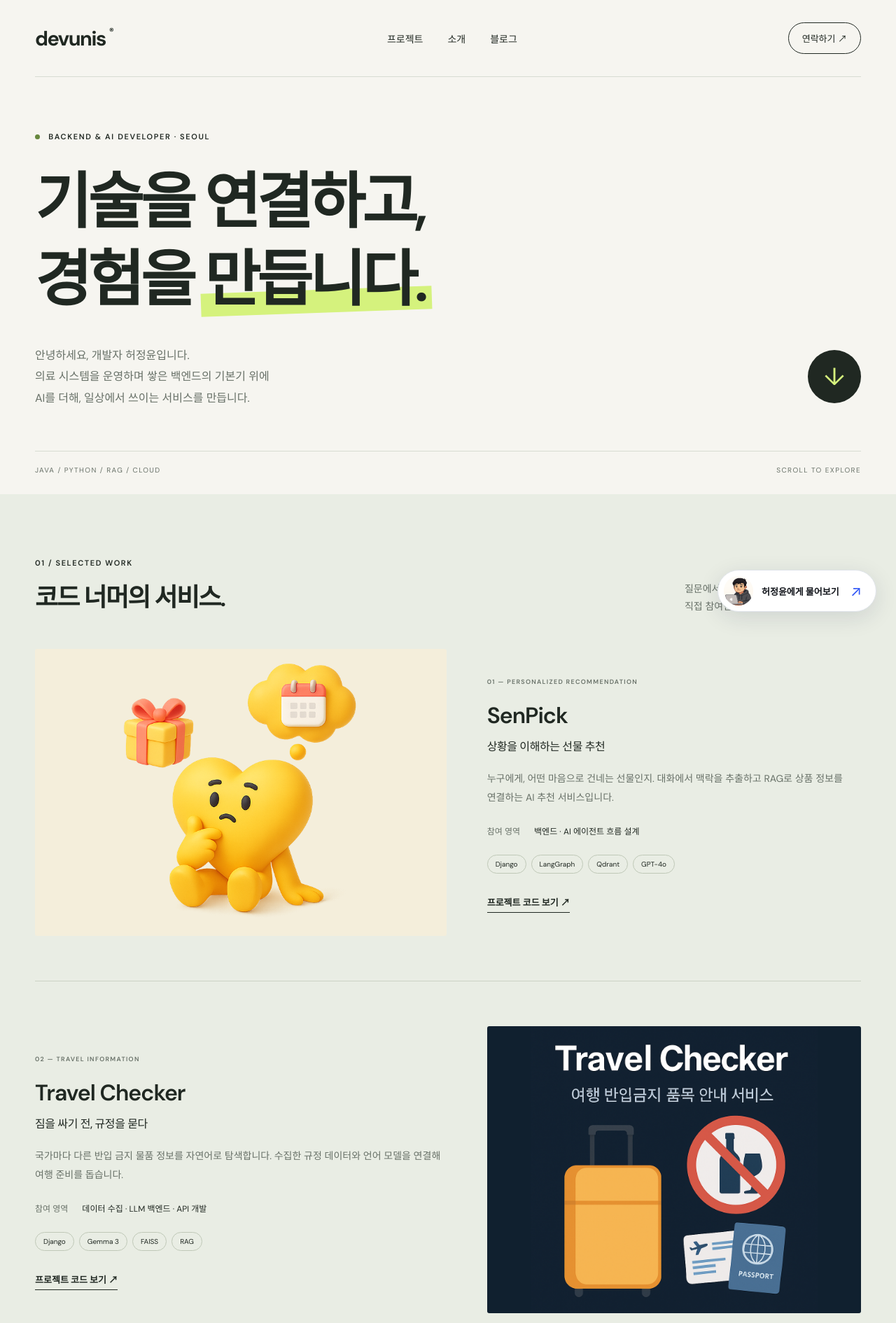
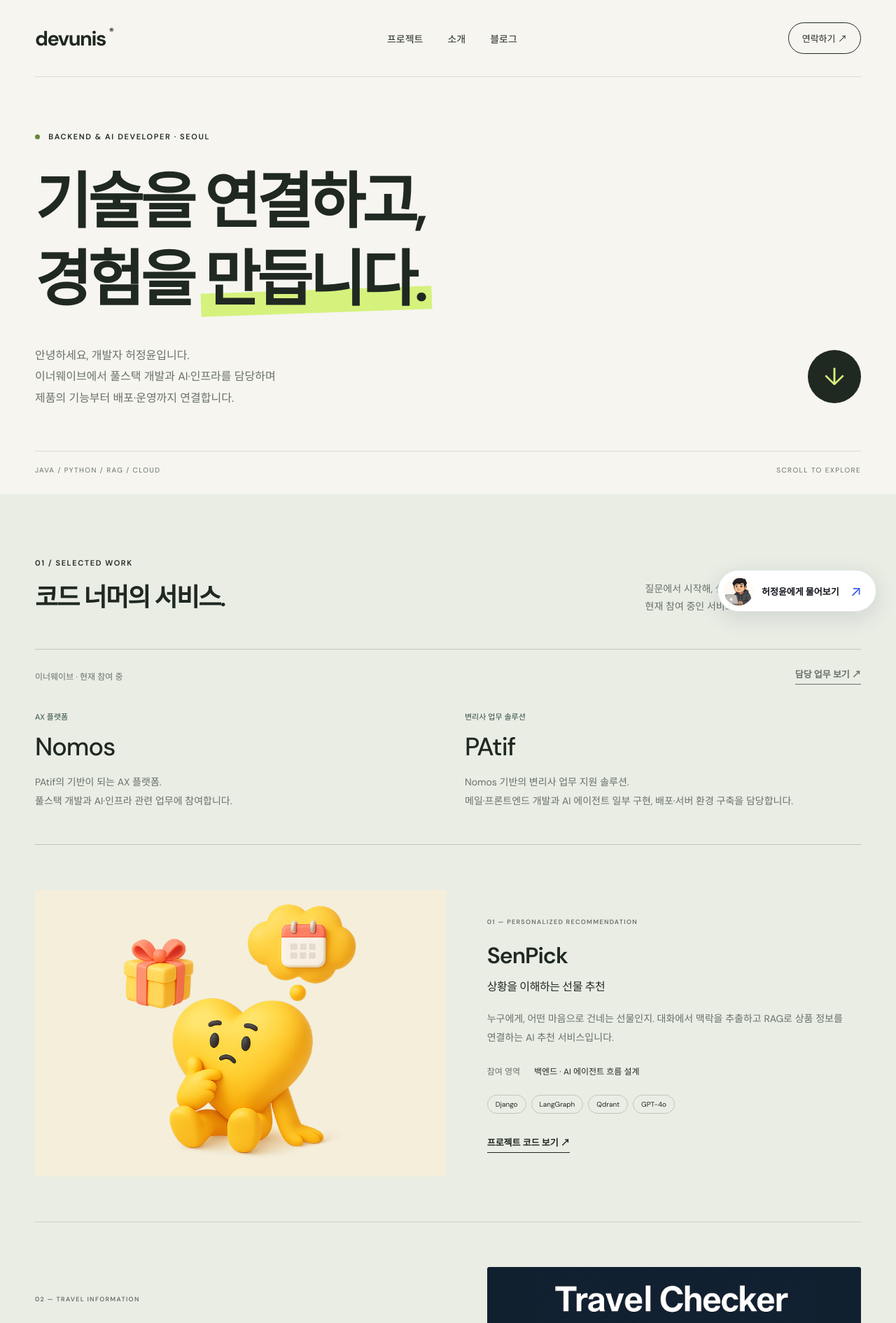
Before and after one commit to devunis/devunis.github.io, a Jekyll site: the page built from index.md, in a window 1280 px wide. Shown: the top 1890 px of the page at 70% size. Built offline with Jekyll 4.4.1, drawn with Linux system fonts in a browser that asks for light colours; some of the changed text lies outside the part shown.

Commit message:
Update portfolio with Innerwave Nomos and PAtif experience

```diff
--- a/_layouts/portfolio.html
+++ b/_layouts/portfolio.html
@@ -6,7 +6,7 @@
 <link rel="icon" href="{{ '/assets/images/avatar.png' | relative_url }}">
 <link rel="preconnect" href="https://fonts.googleapis.com"><link rel="preconnect" href="https://fonts.gstatic.com" crossorigin>
 <link href="https://fonts.googleapis.com/css2?family=DM+Sans:wght@400;500;600;700&family=Noto+Sans+KR:wght@400;500;600;700;900&display=swap" rel="stylesheet">
-<link rel="stylesheet" href="{{ '/assets/css/landing.css' | relative_url }}?v=20261016-project-images">
+<link rel="stylesheet" href="{{ '/assets/css/landing.css' | relative_url }}?v=20261020-career">
 <link rel="stylesheet" href="{{ '/assets/css/chatbot.css' | relative_url }}?v=20261012b">
 <script>window.DEVUNIS_CHAT_API_URL = {{ site.chatbot_api_url | jsonify }};</script>
 <script src="{{ '/assets/js/chatbot-core.js' | relative_url }}?v=20261012b" defer></script>
--- a/assets/css/landing.css
+++ b/assets/css/landing.css
@@ -154,3 +154,14 @@ h1,h2,h3,p{word-break:keep-all;overflow-wrap:break-word}
 .project-image img{display:block;width:100%;height:100%;object-fit:contain}
 .project-image.gift-art{background:#f4eedb}
 .project-image.travel-art{background:#10202f}
+
+.current-work{margin-bottom:64px;border-top:1px solid #bfc8b7;border-bottom:1px solid #bfc8b7;padding:25px 0 34px;}
+.current-work-heading{display:flex;justify-content:space-between;align-items:center;gap:20px;font-size:12px;color:var(--muted);}
+.current-work-grid{display:grid;grid-template-columns:1fr 1fr;gap:48px;margin-top:34px;}
+.current-work-category{font-size:11px;color:var(--green);}
+.current-work-grid h3{font-size:36px;letter-spacing:-1px;margin:10px 0 14px;font-weight:500;}
+.current-work-grid p{font-size:14px;color:var(--muted);line-height:1.9;word-break:keep-all;}
+.previous-experience{border-top:1px solid var(--line);padding-top:10px;margin-top:30px;}
+.previous-experience h3{font-size:18px;}
+.previous-experience p{font-size:12px;color:var(--muted);line-height:1.8;}
+@media(max-width:600px){.current-work-grid{grid-template-columns:1fr;gap:24px}.current-work{margin-bottom:40px}.current-work-grid h3{font-size:30px}.current-work-grid p{font-size:13px}.current-work-heading{font-size:10px}}
--- a/index.md
+++ b/index.md
@@ -8,17 +8,21 @@ permalink: /
 <section class="hero wrap">
 <div class="eyebrow"><span class="status-dot"></span> BACKEND & AI DEVELOPER · SEOUL</div>
 <h1>기술을 연결하고,<br>경험을 <span>만듭니다.</span></h1>
-<div class="hero-bottom"><p>안녕하세요, 개발자 허정윤입니다.<br>의료 시스템을 운영하며 쌓은 백엔드의 기본기 위에<br>AI를 더해, 일상에서 쓰이는 서비스를 만듭니다.</p><a class="round-link" href="#work" aria-label="프로젝트 살펴보기">↓</a></div>
+<div class="hero-bottom"><p>안녕하세요, 개발자 허정윤입니다.<br>이너웨이브에서 풀스택 개발과 AI·인프라를 담당하며<br>제품의 기능부터 배포·운영까지 연결합니다.</p><a class="round-link" href="#work" aria-label="프로젝트 살펴보기">↓</a></div>
 <div class="hero-caption"><span>JAVA / PYTHON / RAG / CLOUD</span><span>SCROLL TO EXPLORE</span></div>
 </section>
 <section class="work-section" id="work"><div class="wrap">
-<div class="section-heading"><div><span class="eyebrow">01 / SELECTED WORK</span><h2>코드 너머의 서비스.</h2></div><p>질문에서 시작해, 실제로 동작하는 제품으로.<br>직접 참여한 프로젝트를 소개합니다.</p></div>
+<div class="section-heading"><div><span class="eyebrow">01 / SELECTED WORK</span><h2>코드 너머의 서비스.</h2></div><p>질문에서 시작해, 실제로 동작하는 제품으로.<br>현재 참여 중인 서비스와 공개 프로젝트를 소개합니다.</p></div>
+<div class="current-work" aria-label="이너웨이브에서 참여 중인 서비스">
+<div class="current-work-heading"><span>이너웨이브 · 현재 참여 중</span><a class="text-link" href="/projects/">담당 업무 보기 ↗</a></div>
+<div class="current-work-grid"><article><span class="current-work-category">AX 플랫폼</span><h3>Nomos</h3><p>PAtif의 기반이 되는 AX 플랫폼.<br>풀스택 개발과 AI·인프라 관련 업무에 참여합니다.</p></article><article><span class="current-work-category">변리사 업무 솔루션</span><h3>PAtif</h3><p>Nomos 기반의 변리사 업무 지원 솔루션.<br>메일·프론트엔드 개발과 AI 에이전트 일부 구현, 배포·서버 환경 구축을 담당합니다.</p></article></div>
+</div>
 <article class="project project-senpick"><div class="project-art project-image gift-art"><img src="{{ '/assets/images/project-senpick.png' | relative_url }}" alt="SenPick 프로젝트 소개 이미지" width="610" height="610" loading="lazy"></div><div class="project-detail"><span class="eyebrow">01 — PERSONALIZED RECOMMENDATION</span><h3>SenPick<span>상황을 이해하는 선물 추천</span></h3><p>누구에게, 어떤 마음으로 건네는 선물인지. 대화에서 맥락을 추출하고 RAG로 상품 정보를 연결하는 AI 추천 서비스입니다.</p><dl><dt>참여 영역</dt><dd>백엔드 · AI 에이전트 흐름 설계</dd></dl><div class="tags"><span>Django</span><span>LangGraph</span><span>Qdrant</span><span>GPT-4o</span></div><a class="text-link" href="https://github.com/devunis/SenPick">프로젝트 코드 보기 ↗</a></div></article>
 <article class="project reverse"><div class="project-art project-image travel-art"><img src="{{ '/assets/images/project-travel.png' | relative_url }}" alt="Travel Checker 프로젝트 소개 이미지" width="1024" height="1024" loading="lazy"></div><div class="project-detail"><span class="eyebrow">02 — TRAVEL INFORMATION</span><h3>Travel Checker<span>짐을 싸기 전, 규정을 묻다</span></h3><p>국가마다 다른 반입 금지 물품 정보를 자연어로 탐색합니다. 수집한 규정 데이터와 언어 모델을 연결해 여행 준비를 돕습니다.</p><dl><dt>참여 영역</dt><dd>데이터 수집 · LLM 백엔드 · API 개발</dd></dl><div class="tags"><span>Django</span><span>Gemma 3</span><span>FAISS</span><span>RAG</span></div><a class="text-link" href="https://github.com/devunis/Travel-Checker">프로젝트 코드 보기 ↗</a></div></article>
 <article class="project"><div class="project-art voice-art" aria-label="한국어 발음 연습 서비스 개념도"><span class="art-label">SPEAK. LISTEN. TRY AGAIN.</span><div class="wave" aria-hidden="true"><i></i><i></i><i></i><i></i><i></i><i></i><i></i><i></i><i></i></div><div class="art-title">Your voice.<br>Your next level.</div><span class="art-footer">TongueTwist / SPEECH PLAYGROUND</span></div><div class="project-detail"><span class="eyebrow">03 — INTERACTIVE AI</span><h3>TongueTwist<span>게임처럼 연습하는 한국어 발음</span></h3><p>말하고, 피드백을 듣고, 다시 도전합니다. 음성 인식과 언어 모델, 음성 합성을 하나의 발음 연습 흐름으로 연결했습니다.</p><dl><dt>참여 영역</dt><dd>서비스 구현 · 음성 처리 흐름 구성</dd></dl><div class="tags"><span>Python</span><span>Streamlit</span><span>Whisper</span><span>TTS</span></div><a class="text-link" href="https://github.com/devunis/tongue-twist">프로젝트 코드 보기 ↗</a></div></article>
 <a class="all-link" href="/projects/">프로젝트 상세 모아보기 <span>↗</span></a>
 </div></section>
-<section class="about-section wrap" id="about"><div class="section-heading"><div><span class="eyebrow">02 / ABOUT ME</span><h2>운영을 아는 개발,<br>새로움을 향한 탐구.</h2></div><a class="text-link" href="/about/">프로필 자세히 ↗</a></div><div class="about-grid"><div class="about-intro"><p>서비스는 배포 이후에도 계속됩니다. 헬스케어 시스템의 개발과 운영을 경험하며, 데이터가 흐르고 사용자가 만나는 지점까지 생각하는 법을 배웠습니다.</p><p>지금은 그 경험을 바탕으로 Python과 AI 생태계를 탐구하고 있습니다. 모델 자체를 넘어, 모델이 제품 안에서 어떻게 쓰일지에 관심이 있습니다.</p><a class="text-link" href="https://github.com/devunis">GitHub에서 더 보기 ↗</a></div><div class="experience"><span class="eyebrow">EXPERIENCE</span><h3>㈜푸른소나무</h3><div class="job-meta"><span>Backend Developer</span><span>2021.11 — 2024.05</span></div><ul><li>Spring 기반 건강기능식품 상담 시스템 운영·유지보수</li><li>병원 및 혈당기 연동 서버 API 개발·운영</li><li>연속혈당측정시스템(CGMS) 연구 대시보드 구축</li><li>AWS EC2 · Docker 기반 배포와 운영</li></ul></div></div><div class="skill-grid"><div><span>01</span><h3>Backend</h3><p>Java · Spring · MyBatis<br>Python · Django · FastAPI</p></div><div><span>02</span><h3>AI & Data</h3><p>LangChain · LangGraph · RAG<br>Qdrant · FAISS · SQL</p></div><div><span>03</span><h3>Infrastructure</h3><p>AWS · Docker<br>Git · 서비스 배포 및 운영</p></div></div></section>
+<section class="about-section wrap" id="about"><div class="section-heading"><div><span class="eyebrow">02 / ABOUT ME</span><h2>운영을 아는 개발,<br>새로움을 향한 탐구.</h2></div><a class="text-link" href="/about/">프로필 자세히 ↗</a></div><div class="about-grid"><div class="about-intro"><p>서비스는 배포 이후에도 계속됩니다. 헬스케어 시스템의 개발과 운영을 경험하며, 데이터가 흐르고 사용자가 만나는 지점까지 생각하는 법을 배웠습니다.</p><p>현재 이너웨이브에서 Nomos·PAtif 개발에 참여하고 있습니다. 메일 기능과 프론트엔드, AI 에이전트 일부 구현부터 머신러닝 인프라와 배포·운영까지 담당합니다.</p><a class="text-link" href="https://github.com/devunis">GitHub에서 더 보기 ↗</a></div><div class="experience"><span class="eyebrow">EXPERIENCE</span><h3>이너웨이브</h3><div class="job-meta"><span>풀스택 · AI · 인프라</span><span>2025.09.22 — 현재</span></div><ul><li>Nomos·PAtif 서비스 개발 참여</li><li>메일 관련 기능 및 프론트엔드 개발</li><li>AI 에이전트 일부 기능 구현</li><li>머신러닝 인프라 및 서버 환경 구축·운영</li><li>Jenkins 기반 배포 환경 구축·운영</li></ul><div class="previous-experience"><h3>㈜푸른소나무</h3><div class="job-meta"><span>Backend Developer</span><span>2021.11 — 2024.05</span></div><p>Spring 기반 헬스케어 시스템 · 병원 연동 API · CGMS 연구 대시보드 개발 및 운영</p></div></div></div><div class="skill-grid"><div><span>01</span><h3>Backend</h3><p>Java · Spring · MyBatis<br>Python · Django · FastAPI</p></div><div><span>02</span><h3>AI & Data</h3><p>LangChain · LangGraph · RAG<br>Qdrant · FAISS · SQL</p></div><div><span>03</span><h3>Infrastructure</h3><p>AWS · Docker · Jenkins<br>서버 환경 구축 · 배포 및 운영</p></div></div></section>
 <section class="writing-section"><div class="wrap"><div class="section-heading"><div><span class="eyebrow">03 / NOTES & IDEAS</span><h2>배운 것을 남깁니다.</h2></div><a class="text-link" href="/posts/">모든 글 보기 ↗</a></div><div class="post-list">{% for post in site.posts limit:3 %}<a class="post-row" href="{{ post.url | relative_url }}"><span class="post-date">{{ post.date | date: '%Y.%m.%d' }}</span><div><span class="post-category">{{ post.categories | first | default: 'Engineering' }}</span><h3>{{ post.title | escape }}</h3></div><span class="post-arrow" aria-hidden="true">↗</span></a>{% endfor %}</div></div></section>
 <section class="contact-section wrap" id="contact"><span class="eyebrow">LET’S CONNECT</span><h2>다음 이야기를<br>함께 만들어볼까요?</h2><a class="contact-email" href="mailto:gjwjddbsg@gmail.com">gjwjddbsg@gmail.com <span>↗</span></a><p>프로젝트 이야기, 기술에 대한 생각, 반가운 인사도 좋습니다.</p></section>
 </main>
```
Also changed, not shown: _data/chatbot.yml (+8 -1 lines), pages/about.md (+20 -7 lines), pages/projects.md (+22 -0 lines).
